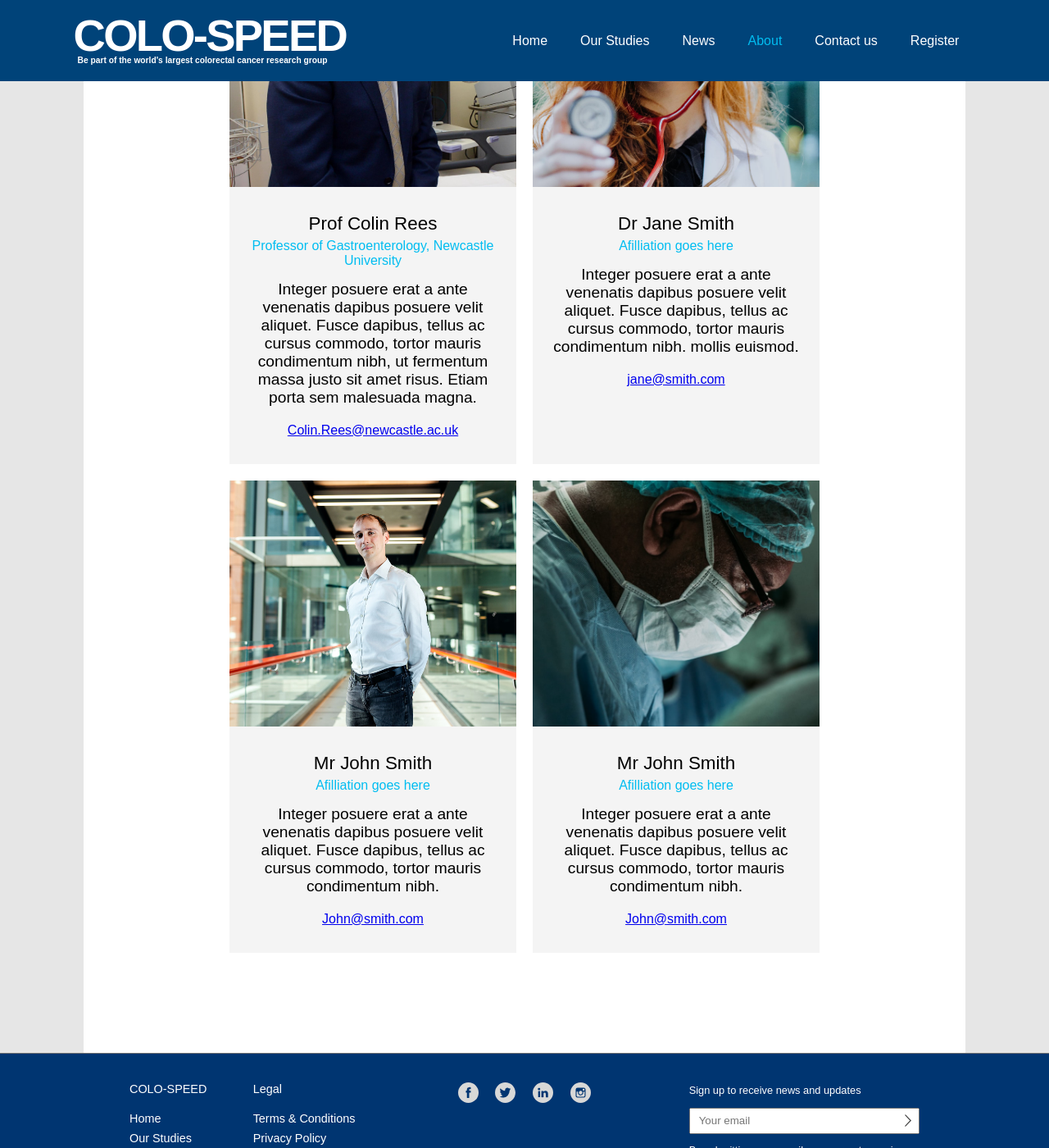
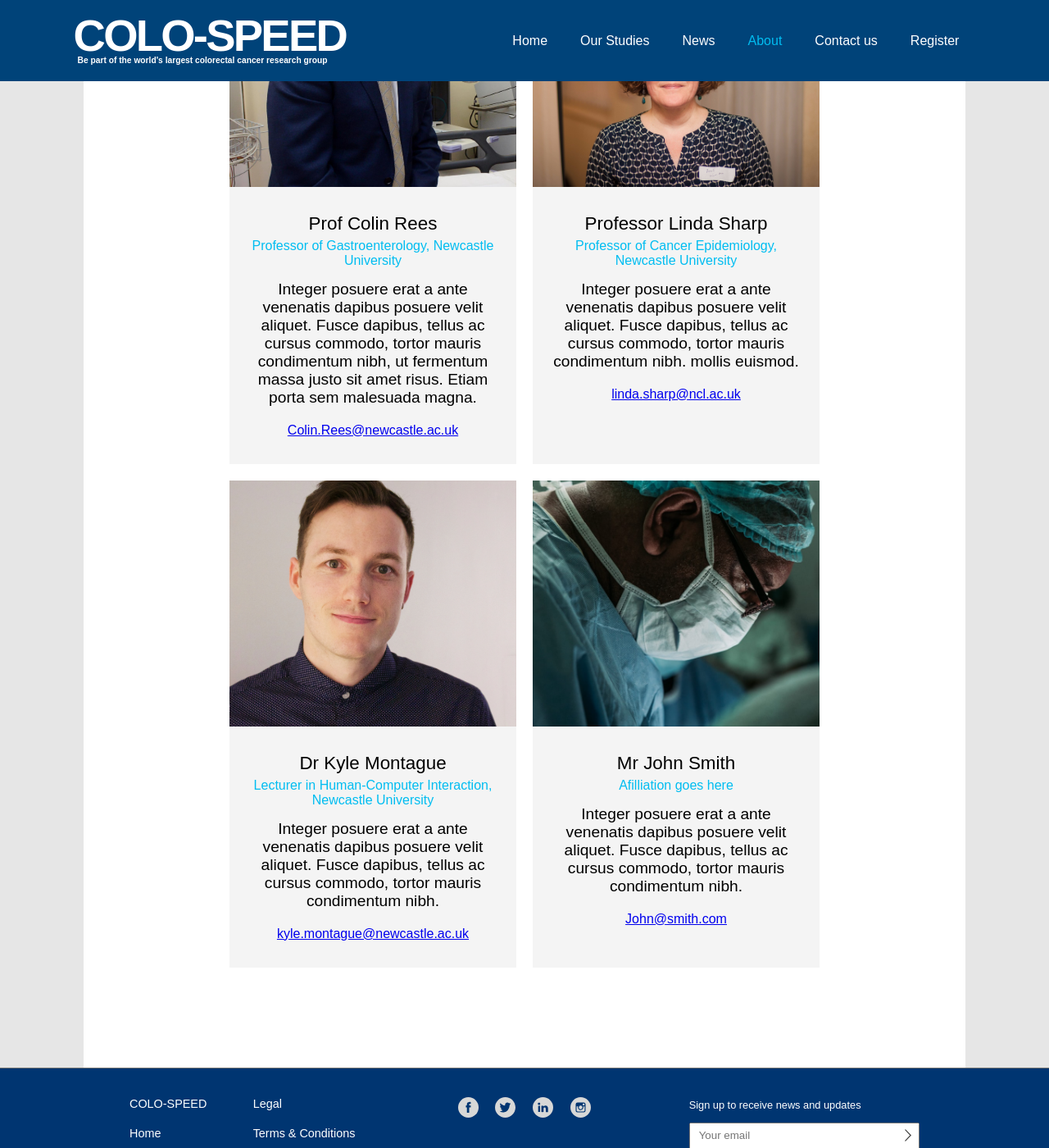
Before and after one commit to not-dalia/colo-speed-v2, a Jekyll site: the page built from _pages/about.html, in a window 1280 px wide and 1400 px high, scrolled down 2387 px. Shown: the whole window at 82% size. Built offline with Jekyll 4.4.1, drawn with Linux system fonts in a browser that asks for light colours; some web fonts are replaced.

Commit message:
added linda & kyle

```diff
--- a/_data/members.yml
+++ b/_data/members.yml
@@ -4,17 +4,17 @@
   email: Colin.Rees@newcastle.ac.uk
   image: /assets/images/people/colin.jpg
 
-- name: Dr Jane Smith
-  affiliation: Afilliation goes here
+- name: Professor Linda Sharp
+  affiliation: Professor of Cancer Epidemiology, Newcastle University
   bio: Integer posuere erat a ante venenatis dapibus posuere velit aliquet. Fusce dapibus, tellus ac cursus commodo, tortor mauris condimentum nibh. mollis euismod.
-  email: jane@smith.com
-  image: /assets/images/people/2.jpg
+  email: linda.sharp@ncl.ac.uk
+  image: /assets/images/people/linda.jpg
 
-- name: Mr John Smith
-  affiliation: Afilliation goes here
+- name: Dr Kyle Montague
+  affiliation: Lecturer in Human-Computer Interaction, Newcastle University
   bio: Integer posuere erat a ante venenatis dapibus posuere velit aliquet. Fusce dapibus, tellus ac cursus commodo, tortor mauris condimentum nibh.
-  email: John@smith.com
-  image: /assets/images/people/3.jpg
+  email: kyle.montague@newcastle.ac.uk
+  image: /assets/images/people/kyle.jpg
 
 - name: Mr John Smith
   affiliation: Afilliation goes here
```
Also changed, not shown: assets/images/people/kyle.jpg (added), assets/images/people/linda.jpg (added).
